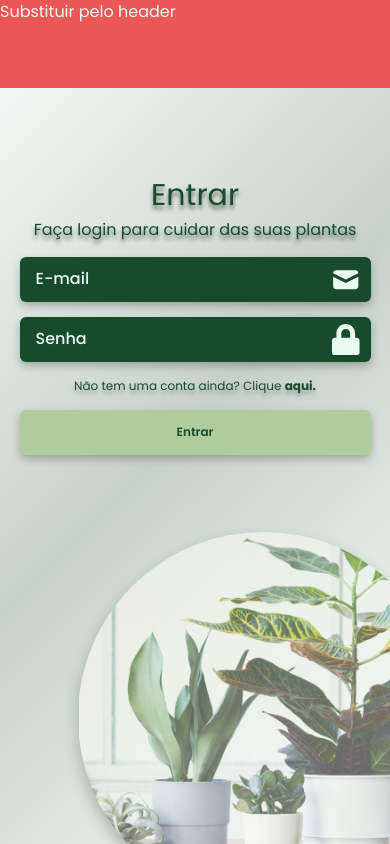
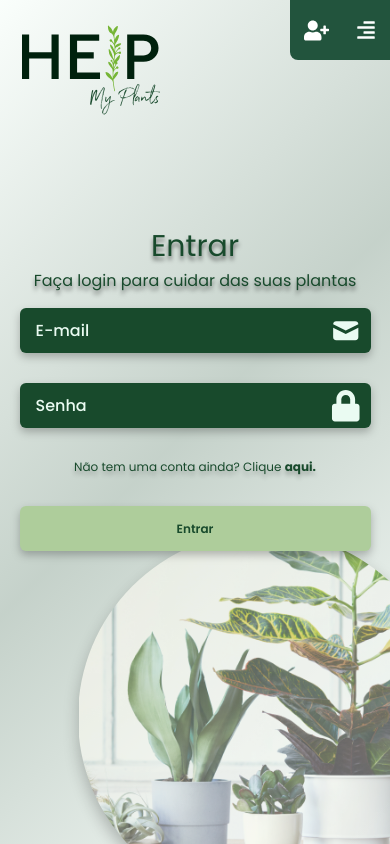
Before and after one commit to brenobcos/HELP-My-Plants, a React (Create React App) app: page /signin in a window 390 px wide. Built offline with nearby package versions, Linux system fonts and the light colour scheme.

Commit message:
feat: started curriosities page && fix: adjusted responsiveness of signin page

```diff
--- a/src/components/SignInForm/index.tsx
+++ b/src/components/SignInForm/index.tsx
@@ -61,7 +61,7 @@ function LogInForm() {
       <Text
         fontSize={["md", "lg", "xl"]}
         textShadow={"0px 4px 4px rgba(0, 0, 0, 0.5)"}
-        sx={{ paddingBottom: "15px" }}
+        sx={{ paddingBottom: ["15px", "20px", "30px"] }}
       >
         Faça login para cuidar das suas plantas
       </Text>
@@ -76,11 +76,11 @@ function LogInForm() {
           as="form"
           isInvalid={!!errors}
           sx={{
-            width: "90%",
+            width: ["90%", "80%", "70%"],
             display: "flex",
             alignItems: "center",
             justifyContent: "center",
-            gap: "15px",
+            gap: "30px",
             flexDirection: "column",
           }}
           onSubmit={handleSubmit(handleSignIn)}
--- a/src/pages/curiosity/index.tsx
+++ b/src/pages/curiosity/index.tsx
@@ -1,5 +1,50 @@
+import {
+  Accordion,
+  AccordionButton,
+  AccordionIcon,
+  AccordionItem,
+  AccordionPanel,
+  Box,
+  Flex,
+} from "@chakra-ui/react";
+import Header from "../../components/header";
+
 function Curiosity() {
-  return <div>Curiosity</div>;
+  return (
+    <Flex
+      sx={{
+        flexDirection: "column",
+        alignItems: "center",
+        justifyContent: "space-between",
+      }}
+    >
+      <Header firstLink="/aboutus" firstText="Conheça nossa equipe" />
+      <Flex id="content--container" sx={{ width: "100vw", height: "100%" }}>
+        <Accordion>
+          <AccordionItem border="none">
+            <Box as="h2">
+              <AccordionButton
+                borderRadius="50px 8px 50px 0px "
+                border="2px solid transparent"
+                bg="linear-gradient(#EAFBF2, #EAFBF2) padding-box, linear-gradient(35deg, rgba(191,223,215,0) 30%, rgba(24,74,44,1) 50%, rgba(191,223,215,0) 70%) border-box;"
+              >
+                <Box flex="1" textAlign="left">
+                  Section 1 title
+                </Box>
+                <AccordionIcon />
+              </AccordionButton>
+            </Box>
+            <AccordionPanel pb={4}>
+              Lorem ipsum dolor sit amet, consectetur adipiscing elit, sed do
+              eiusmod tempor incididunt ut labore et dolore magna aliqua. Ut
+              enim ad minim veniam, quis nostrud exercitation ullamco laboris
+              nisi ut aliquip ex ea commodo consequat.
+            </AccordionPanel>
+          </AccordionItem>
+        </Accordion>
+      </Flex>
+    </Flex>
+  );
 }
 
 export default Curiosity;
--- a/src/pages/signIn/index.tsx
+++ b/src/pages/signIn/index.tsx
@@ -1,4 +1,6 @@
-import { Box, Flex, Image } from "@chakra-ui/react";
+import { Flex, Image } from "@chakra-ui/react";
+import { FaUserPlus } from "react-icons/fa";
+import Header from "../../components/header";
 import LogInForm from "../../components/SignInForm";
 
 const img = require("../../assets/loginpage.png");
@@ -17,16 +19,15 @@ function SignIn() {
           height: "100vh",
         }}
       >
-        <Box
-          sx={{
-            backgroundColor: "red.400",
-            color: "green.100",
-            width: "100%",
-            height: "100px",
-          }}
-        >
-          Substituir pelo header
-        </Box>
+        <Header
+          firstLink="/aboutus"
+          firstText="Conheça nossa equipe"
+          secondLink="/curiosity"
+          secondText="Como cuidar de sua planta"
+          firstIcon={FaUserPlus}
+          firstLabel="Cadastrar"
+          iconLink="/signup"
+        />
         <Flex
           sx={{
             paddingTop: "10vh",
@@ -37,7 +38,7 @@ function SignIn() {
             "@media screen and (min-width: 1024px)": {
               justifyContent: "flex-start",
               paddingLeft: "2vw",
-              paddingTop: "20vh",
+              paddingTop: "10vh",
             },
             "@media screen and (min-width: 1280px)": {
               paddingLeft: "10vw",
```
